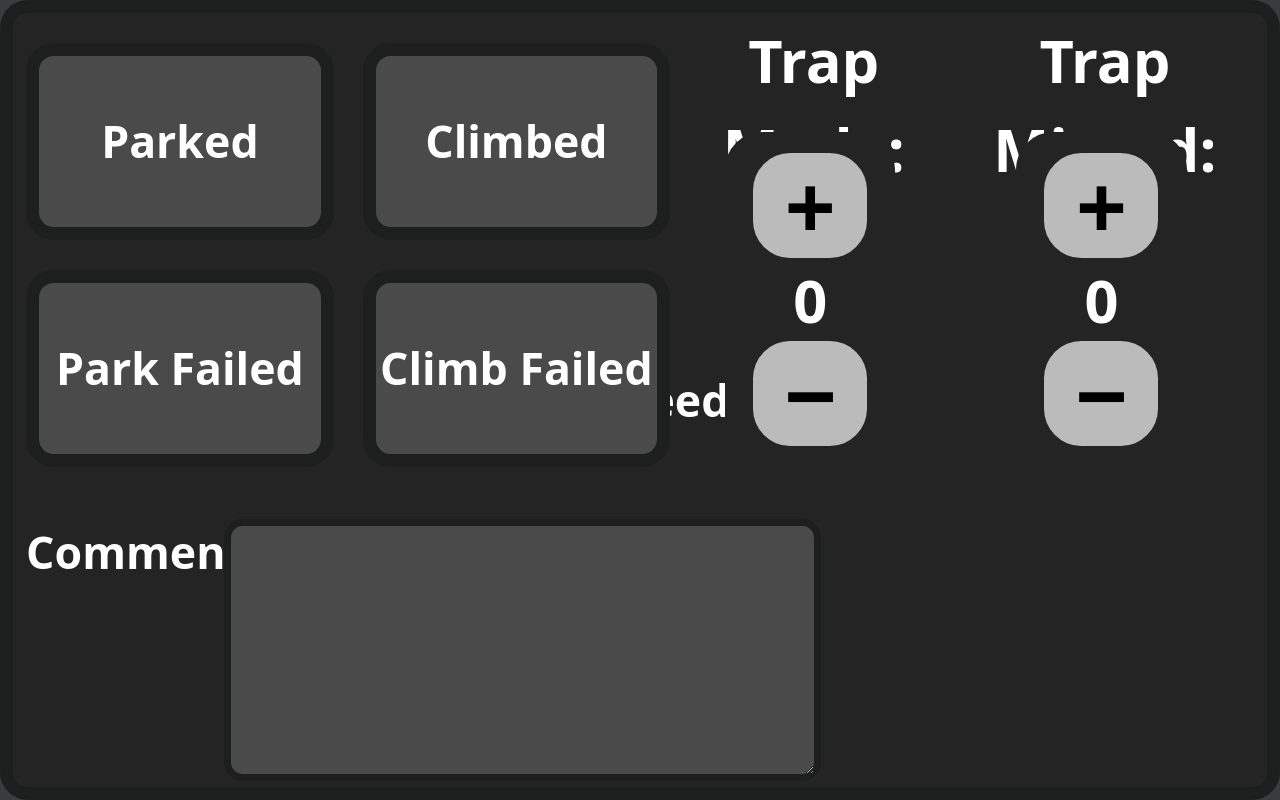
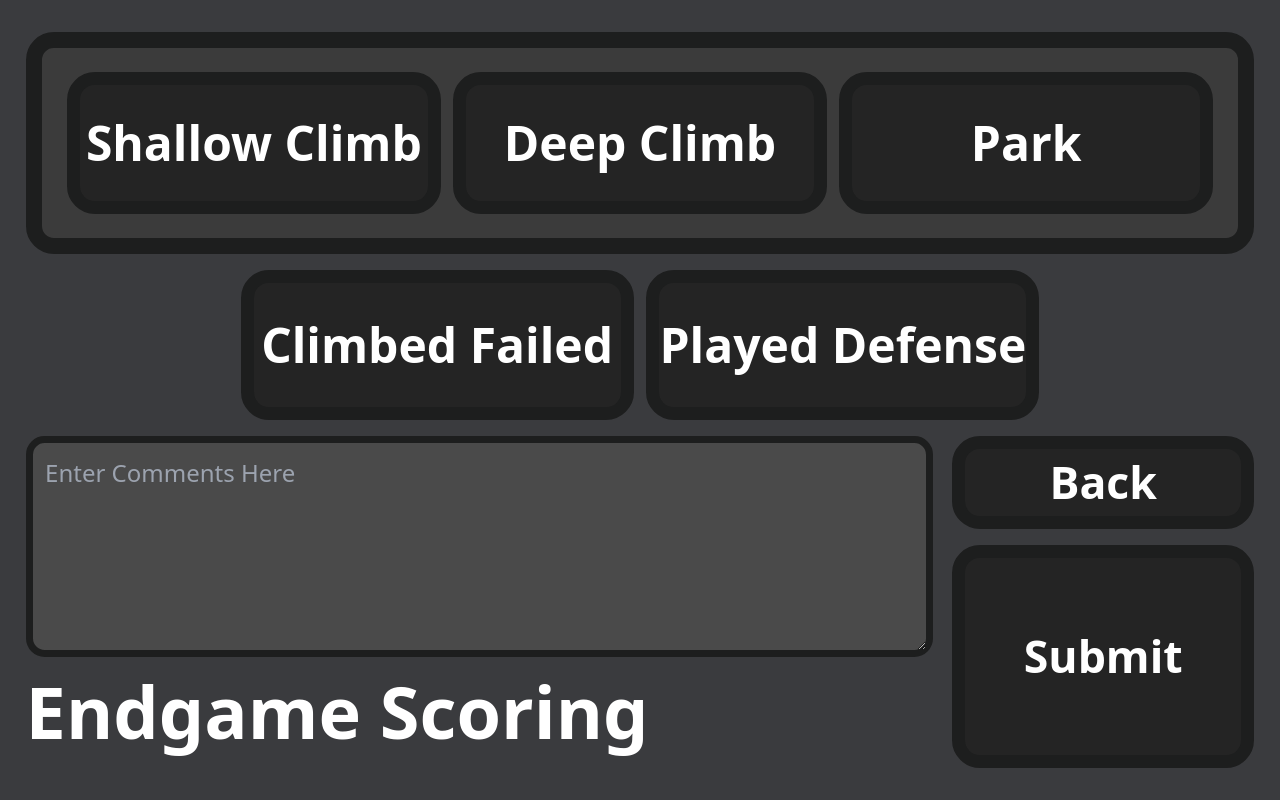
Before and after one commit to VihaanChhabria/VScouter, a React (Vite) app in the folder website/: page /endgame-scoring in a window 1280 px wide. Built offline with nearby package versions, Linux system fonts and the light colour scheme.

Commit message:
added endgame page

```diff
--- a/website/dev-dist/sw.js
+++ b/website/dev-dist/sw.js
@@ -82,7 +82,7 @@ define(['./workbox-ac6e1177'], (function (workbox) { 'use strict';
     "revision": "3ca0b8505b4bec776b69afdba2768812"
   }, {
     "url": "index.html",
-    "revision": "0.nn09mpjgmug"
+    "revision": "0.sjc9fqp3ul8"
   }], {});
   workbox.cleanupOutdatedCaches();
   workbox.registerRoute(new workbox.NavigationRoute(workbox.createHandlerBoundToURL("index.html"), {
--- /dev/null
+++ b/website/src/components/EndgameScoringComponents/EndgameScoringBargeSection.jsx
@@ -0,0 +1,34 @@
+import React from "react";
+import EndgameScoringBargeToggle from "./EndgameScoringBargeToggle";
+
+const EndgameScoringBargeSection = ({ climbData }) => {
+  return (
+    <div
+      style={{
+        width: "100%",
+        height: "100%",
+        backgroundColor: "#3B3B3B",
+        borderColor: "#1D1E1E",
+        borderWidth: "2dvh",
+        borderRadius: "3.49dvh",
+        display: "flex",
+        flexDirection: "row",
+        justifyContent: "center",
+        alignItems: "center",
+        padding: "3dvh 2dvw",
+        gap: "1dvw", //edit this
+      }}
+    >
+      {climbData.map((singleClimbData) => (
+        <div id={climbData.position} style={{ height: "100%", flex: "1" }}>
+          <EndgameScoringBargeToggle
+            position={singleClimbData.position}
+            climbData={climbData}
+          />
+        </div>
+      ))}
+    </div>
+  );
+};
+
+export default EndgameScoringBargeSection;
--- /dev/null
+++ b/website/src/components/EndgameScoringComponents/EndgameScoringBargeToggle.jsx
@@ -0,0 +1,34 @@
+import React, { useEffect, useState } from "react";
+
+const EndgameScoringBargeToggle = ({ position, climbData }) => {
+  const toggleData = climbData.find((singleClimbData) => {
+    return singleClimbData.position == position;
+  });
+  return (
+    <div
+      style={{
+        width: "100%",
+        height: "100%",
+        backgroundColor: toggleData.selected ? "#507144" : "#242424",
+        borderColor: "#1D1E1E",
+        borderRadius: "3.49dvh",
+        borderWidth: "1.63dvh",
+        display: "flex",
+        justifyContent: "center",
+        alignItems: "center"
+      }}
+      onClick={() => {
+        climbData.map((singleClimbData) =>
+          singleClimbData.setSelected(false)
+        );
+        toggleData.setSelected(!toggleData.selected);
+      }}
+    >
+      <h1 style={{ color: "#FFFFFF", fontSize: "6dvh", fontWeight: "bold" }}>
+        {position}
+      </h1>
+    </div>
+  );
+};
+
+export default EndgameScoringBargeToggle;
--- a/website/src/components/EndgameScoringComponents/EndgameScoringClimbParkToggles.jsx
+++ /dev/null
@@ -1,73 +0,0 @@
-import React, { useEffect } from "react";
-import ToggleButton from "../ToggleButton";
-
-/**
- * A component consisting of toggles for endgame scoring climb and park states.
- *
- * It also ensures that the states are mutually exclusive.
- *
- * @param {object} states - An object containing the current climb and park states.
- * @param {object} setStates - An object containing the functions to update the climb and park states.
- * @return {JSX.Element} The rendered component.
- */
-const EndgameScoringClimbParkToggles = ({states, setStates}) => {
-  useEffect(() => {
-    if (states.climbed) {
-      setStates.setClimbFailed(false);
-      setStates.setParked(false);
-      setStates.setParkFailed(false);
-    } else if (states.parked) {
-      setStates.setParkFailed(false);
-      setStates.setClimbed(false);
-    } else if (states.parkFailed) {
-      setStates.setParked(false);
-      setStates.setClimbed(false);
-    } else if (states.climbFailed) {
-      setStates.setClimbed(false);
-    }
-  }, [states.parked,states. parkFailed, states.climbed, states.climbFailed]);
-
-  return (
-    <>
-      <ToggleButton
-        coordX={2.04}
-        coordY={5.35}
-        width={24.03}
-        height={24.65}
-        question="Parked"
-        state={states.parked}
-        setState={setStates.setParked}
-      />
-      <ToggleButton
-        coordX={2.04}
-        coordY={33.72}
-        width={24.03}
-        height={24.65}
-        question="Park Failed"
-        state={states.parkFailed}
-        setState={setStates.setParkFailed}
-      />
-
-      <ToggleButton
-        coordX={28.33}
-        coordY={5.35}
-        width={24.03}
-        height={24.65}
-        question="Climbed"
-        state={states.climbed}
-        setState={setStates.setClimbed}
-      />
-      <ToggleButton
-        coordX={28.33}
-        coordY={33.72}
-        width={24.03}
-        height={24.65}
-        question="Climb Failed"
-        state={states.climbFailed}
-        setState={setStates.setClimbFailed}
-      />
-    </>
-  );
-};
-
-export default EndgameScoringClimbParkToggles;
--- /dev/null
+++ b/website/src/components/EndgameScoringComponents/EndgameScoringComments.jsx
@@ -0,0 +1,24 @@
+import React from "react";
+
+const EndgameScoringComments = ({ comment, setComment }) => {
+  return (
+    <textarea
+      style={{
+        width: "100%",
+        height: "100%",
+        border: "0.93dvh solid #1D1E1E",
+        borderRadius: "2.33dvh",
+        backgroundColor: "#4A4A4A",
+        color: "#FFFFFF",
+        fontSize: "3.0dvh",
+        padding: "1.56dvh",
+      }}
+      onChange={(e) => setComment(e.target.value)}
+      id="comments"
+      defaultValue={comment}
+      placeholder="Enter Comments Here"
+    ></textarea>
+  );
+};
+
+export default EndgameScoringComments;
--- /dev/null
+++ b/website/src/components/EndgameScoringComponents/EndgameScoringToggle.jsx
@@ -0,0 +1,28 @@
+import React from "react";
+
+const EndgameScoringToggle = ({ question, selected, setSelected }) => {
+  return (
+    <div
+      style={{
+        width: "100%",
+        height: "100%",
+        backgroundColor: selected ? "#507144" : "#242424",
+        borderColor: "#1D1E1E",
+        borderRadius: "3.49dvh",
+        borderWidth: "1.63dvh",
+        display: "flex",
+        justifyContent: "center",
+        alignItems: "center",
+      }}
+      onClick={() => {
+        setSelected(!selected);
+      }}
+    >
+      <h1 style={{ color: "#FFFFFF", fontSize: "6dvh", fontWeight: "bold" }}>
+        {question}
+      </h1>
+    </div>
+  );
+};
+
+export default EndgameScoringToggle;
--- a/website/src/components/EndgameScoringComponents/EndgameScoringTrapCounter.jsx
+++ /dev/null
@@ -1,103 +0,0 @@
-import React from "react";
-
-/**
- * A React component that renders a counter to select the endgame scoring trap count.
- *
- * @param {number} coordX - The x-coordinate of the counter's position.
- * @param {number} coordY - The y-coordinate of the counter's position.
- * @param {number} counter - The initial value of the counter.
- * @param {function} setCounter - A function to update the initial value of the counter.
- * @return {JSX.Element} The rendered component.
- */
-const EndgameScoringTrapCounter = ({
-  coordX = 0,
-  coordY = 0,
-  counter,
-  setCounter,
-}) => {
-  const checkCounterAndSet = (setTo) => {
-    if (setTo > 3) {
-      setCounter(3);
-    } else if (setTo < 0) {
-      setCounter(0);
-    } else {
-      setCounter(setTo);
-    }
-  };
-
-  const plusMinusButtonStyle = {
-    width: "8.91dvw",
-    height: "13.09dvh",
-    backgroundColor: "#BBBBBB",
-    borderRadius: "4.65dvh",
-    display: "flex",
-    justifyContent: "center",
-    alignItems: "center",
-  };
-
-  const plusMinusTextStyle = {
-    color: "#000000",
-    fontSize: "11.16dvh",
-    fontWeight: "bold",
-    userSelect: "none",
-  };
-  return (
-    <>
-      {/* Container */}
-      <div
-        style={{
-          backgroundColor: "#242424",
-          borderRadius: "4.65dvh",
-          width: "13.3dvw",
-          height: "41.86dvh",
-          position: "absolute",
-          left: `${coordX}dvw`,
-          top: `${coordY}dvh`,
-          display: "flex",
-          flexDirection: "column",
-          justifyContent: "space-evenly",
-          alignItems: "center",
-        }}
-      >
-        {/* Plus Button */}
-        <div
-          style={plusMinusButtonStyle}
-          onClick={() => checkCounterAndSet(counter + 1)}
-        >
-          <h1 style={plusMinusTextStyle}>+</h1>
-        </div>
-
-        {/* Counter Number */}
-        <div
-          style={{
-            width: "8.87dvw",
-            height: "5dvh",
-            display: "flex",
-            justifyContent: "center",
-            alignItems: "center",
-          }}
-        >
-          <h1
-            style={{
-              color: "#FFFFFF",
-              fontSize: "7.44dvh",
-              fontWeight: "bold",
-            }}
-          >
-            {counter}
-          </h1>
-        </div>
-
-        {/* Minus Button */}
-        <div
-          style={plusMinusButtonStyle}
-          onClick={() => checkCounterAndSet(counter - 1)}
-        >
-          <h1 style={plusMinusTextStyle}>−</h1>
-        </div>
-      </div>
-    </>
-  );
-};
-
-export default EndgameScoringTrapCounter;
--- a/website/src/pages/EndgameScoringPage.jsx
+++ b/website/src/pages/EndgameScoringPage.jsx
@@ -2,28 +2,47 @@ import React, { useEffect, useState } from "react";
 import { useLocation } from "react-router-dom";
 
 import ProceedBackButton from "../components/ProceedBackButton";
-import EndgameScoringTrapCounter from "../components/EndgameScoringComponents/EndgameScoringTrapCounter";
-import EndgameScoringClimbParkToggles from "../components/EndgameScoringComponents/EndgameScoringClimbParkToggles";
+import EndgameScoringBargeSection from "../components/EndgameScoringComponents/EndgameScoringBargeSection";
+import EndgameScoringToggle from "../components/EndgameScoringComponents/EndgameScoringToggle";
+import EndgameScoringComments from "../components/EndgameScoringComponents/EndgameScoringComments";
 
 const EndgameScoringPage = () => {
   const location = useLocation();
   const states = location.state;
 
-  const [parked, setParked] = useState(states?.inputs?.parked || false);
-  const [parkFailed, setParkFailed] = useState(
-    states?.inputs?.parkFailed || false
+  const [shallowClimbAttempted, setShallowClimbAttempted] = useState(
+    states?.inputs?.shallowClimbAttempted || false
+  );
+  const [deepClimbAttempted, setDeepClimbAttempted] = useState(
+    states?.inputs?.deepClimbAttempted || false
+  );
+  const [parkAttempted, setParkAttempted] = useState(
+    states?.inputs?.parkAttempted || false
   );
 
-  const [climbed, setClimbed] = useState(states?.inputs?.climbed || false);
+  const climbData = [
+    {
+      position: "Shallow Climb",
+      selected: shallowClimbAttempted,
+      setSelected: setShallowClimbAttempted,
+    },
+    {
+      position: "Deep Climb",
+      selected: deepClimbAttempted,
+      setSelected: setDeepClimbAttempted,
+    },
+    {
+      position: "Park",
+      selected: parkAttempted,
+      setSelected: setParkAttempted,
+    },
+  ];
+
   const [climbFailed, setClimbFailed] = useState(
     states?.inputs?.climbFailed || false
   );
-
-  const [trapMadeCount, setTrapMadeCount] = useState(
-    states?.inputs?.trapMadeCount || 0
-  );
-  const [trapMissedCount, setTrapMissedCount] = useState(
-    states?.inputs?.trapMissedCount || 0
+  const [playedDefense, setPlayedDefense] = useState(
+    states?.inputs?.climbFailed || false
   );
 
   const [comment, setComment] = useState(states?.inputs?.comment || "");
@@ -42,111 +61,127 @@ const EndgameScoringPage = () => {
   };
 
   return (
-    <>
-      <EndgameScoringClimbParkToggles
-        states={{ parked, parkFailed, climbed, climbFailed }}
-        setStates={{ setParked, setParkFailed, setClimbed, setClimbFailed }}
-      />
-
-      <div>
-        <div style={{ whiteSpace: "pre-wrap", wordWrap: "break-word" }}>
-          <h1
+    <div
       style={{
-              ...trapMadeMissedTextStyle,
-              left: "52.58dvw",
-              top: "1.86dvh",
-              textAlign: "center",
+        width: "100%",
+        height: "100%",
+        display: "flex",
+        flexDirection: "column",
+        justifyContent: "center",
+        alignItems: "center",
+        gap: "2dvh", //edit this
+        padding: "4dvh 2dvw", //edit this
       }}
     >
-            Trap Made:
-          </h1>
-          <EndgameScoringTrapCounter
-            coordX={56.65}
-            coordY={16.51}
-            counter={trapMadeCount}
-            setCounter={setTrapMadeCount}
+      <div style={{ flex: "0.67", width: "100%" }}>
+        <EndgameScoringBargeSection climbData={climbData} />
+      </div>
+      <div
+        style={{
+          flex: "0.45",
+          width: "65%",
+          display: "flex",
+          flexDirection: "row",
+          justifyContent: "center",
+          alignItems: "center",
+          gap: "1dvw",
+        }}
+      >
+        <div style={{ flex: "1", height: "100%" }}>
+          <EndgameScoringToggle
+            question={"Climbed Failed"}
+            selected={climbFailed}
+            setSelected={setClimbFailed}
           />
         </div>
-        <div style={{ whiteSpace: "pre-wrap", wordWrap: "break-word" }}>
-          <h1
-            style={{
-              ...trapMadeMissedTextStyle,
-              left: "75.32dvw",
-              top: "1.86dvh",
-              textAlign: "center",
-            }}
-          >
-            Trap Missed:
-          </h1>
-          <EndgameScoringTrapCounter
-            coordX={79.4}
-            coordY={16.51}
-            counter={trapMissedCount}
-            setCounter={setTrapMissedCount}
+        <div style={{ flex: "1", height: "100%" }}>
+          <EndgameScoringToggle
+            question={"Played Defense"}
+            selected={playedDefense}
+            setSelected={setPlayedDefense}
           />
         </div>
       </div>
-
-      <div>
+      <div
+        style={{
+          flex: "1",
+          width: "100%",
+          display: "flex",
+          flexDirection: "row",
+          justifyContent: "center",
+          alignItems: "center",
+          gap: "1.5dvw"
+        }}
+      >
+        <div
+          style={{
+            height: "100%",
+            width: "75%",
+            display: "flex",
+            flexDirection: "column",
+            justifyContent: "center",
+            alignItems: "center",
+          }}
+        >
+          <div style={{ width: "100%", flex: "1" }}>
+            <EndgameScoringComments comment={comment} setComment={setComment} />
+          </div>
           <h1
             style={{
               color: "#FFFFFF",
-            fontSize: "5.58dvh",
+              fontSize: "9dvh",
               fontWeight: "bold",
-            userSelect: "none",
-            position: "absolute",
-            left: "2.04dvw",
-            top: "64.88dvh",
+              width: "100%",
+              flex: "0.5",
             }}
           >
-          Comments:
+            Endgame Scoring
           </h1>
-        <textarea
+        </div>
+        <div
           style={{
-            left: "17.5dvw",
-            top: "64.88dvh",
-            position: "absolute",
-            width: "46.67dvw",
-            height: "32.79dvh",
-            border: "0.93dvh solid #1D1E1E",
-            borderRadius: "2.33dvh",
-            backgroundColor: "#4A4A4A",
-            color: "#FFFFFF",
-            fontSize: "3.0dvh",
-            padding: "1.56dvh",
+            height: "100%",
+            width: "25%",
+            display: "flex",
+            flexDirection: "column",
+            justifyContent: "center",
+            alignItems: "center",
+            gap: "2dvh",
           }}
-          onChange={(e) => setComment(e.target.value)}
-        ></textarea>
-      </div>
-
-      <ProceedBackButton
-        nextPage={`/game-start`}
-        inputs={{
-          ...(states?.inputs || {}),
-          parked,
-          parkFailed,
-          climbed,
-          climbFailed,
-          trapMadeCount,
-          trapMissedCount,
-          comment,
-        }}
-      />
+        >
+          <div style={{ flex: "0.25", width: "100%" }}>
             <ProceedBackButton
               back={true}
               nextPage="/teleop-scoring"
               inputs={{
                 ...(states?.inputs || {}),
-          parked,
-          parkFailed,
-          climbed,
+                shallowClimbAttempted,
+                deepClimbAttempted,
+                parkAttempted,
                 climbFailed,
-          trapMadeCount,
-          trapMissedCount,
+                playedDefense,
                 comment,
               }}
             />
-    </>
+          </div>
+          <div style={{ flex: "1", width: "100%" }}>
+            <ProceedBackButton
+              nextPage={`/game-start`}
+              inputs={{
+                ...(states?.inputs || {}),
+                shallowClimbAttempted,
+                deepClimbAttempted,
+                parkAttempted,
+                climbFailed,
+                playedDefense,
+                comment,
+              }}
+              message={"Submit"}
+            />
+          </div>
+        </div>
+      </div>
+    </div>
   );
 };
 
```
Lines whose indentation alone changed are shown as unchanged.
